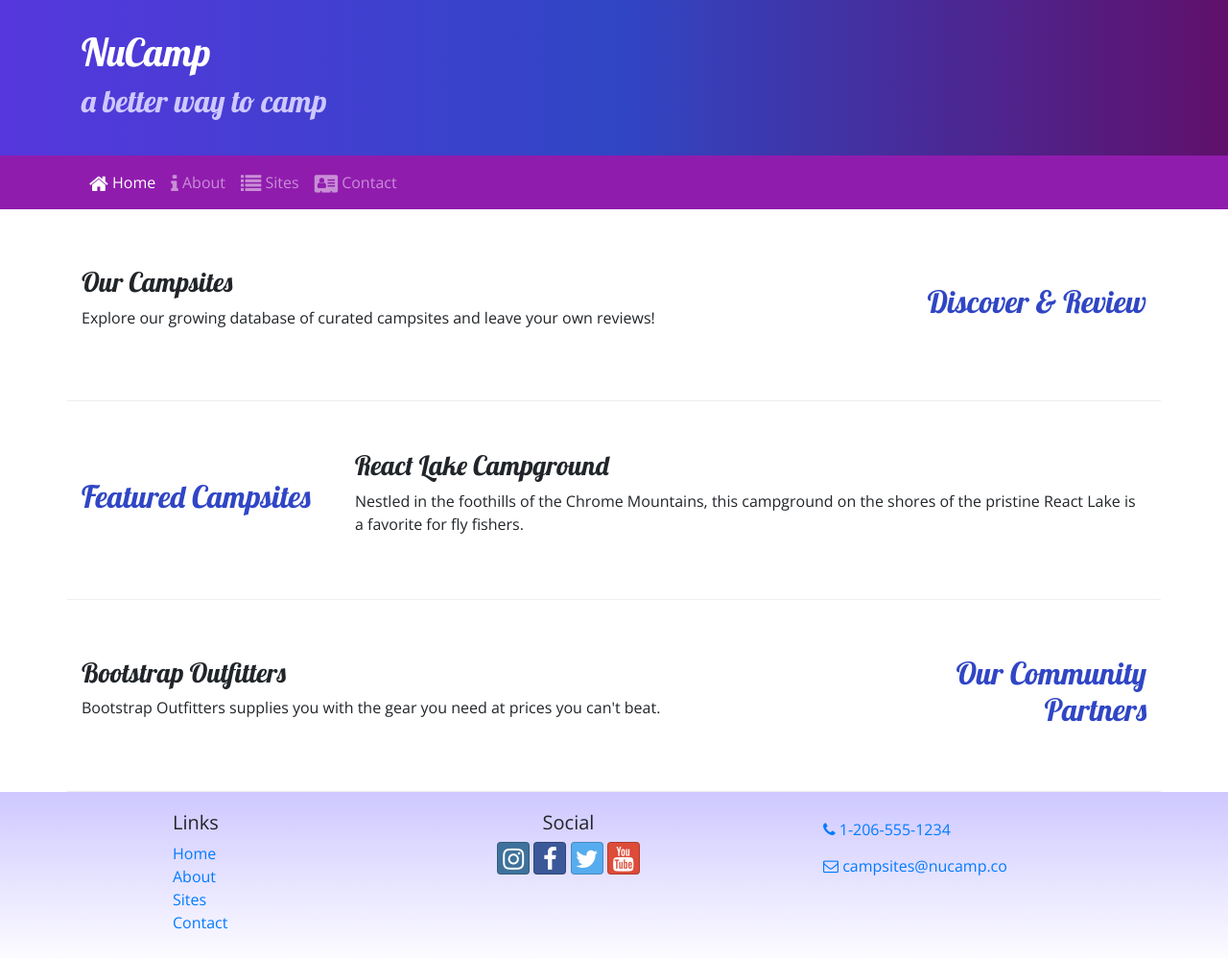
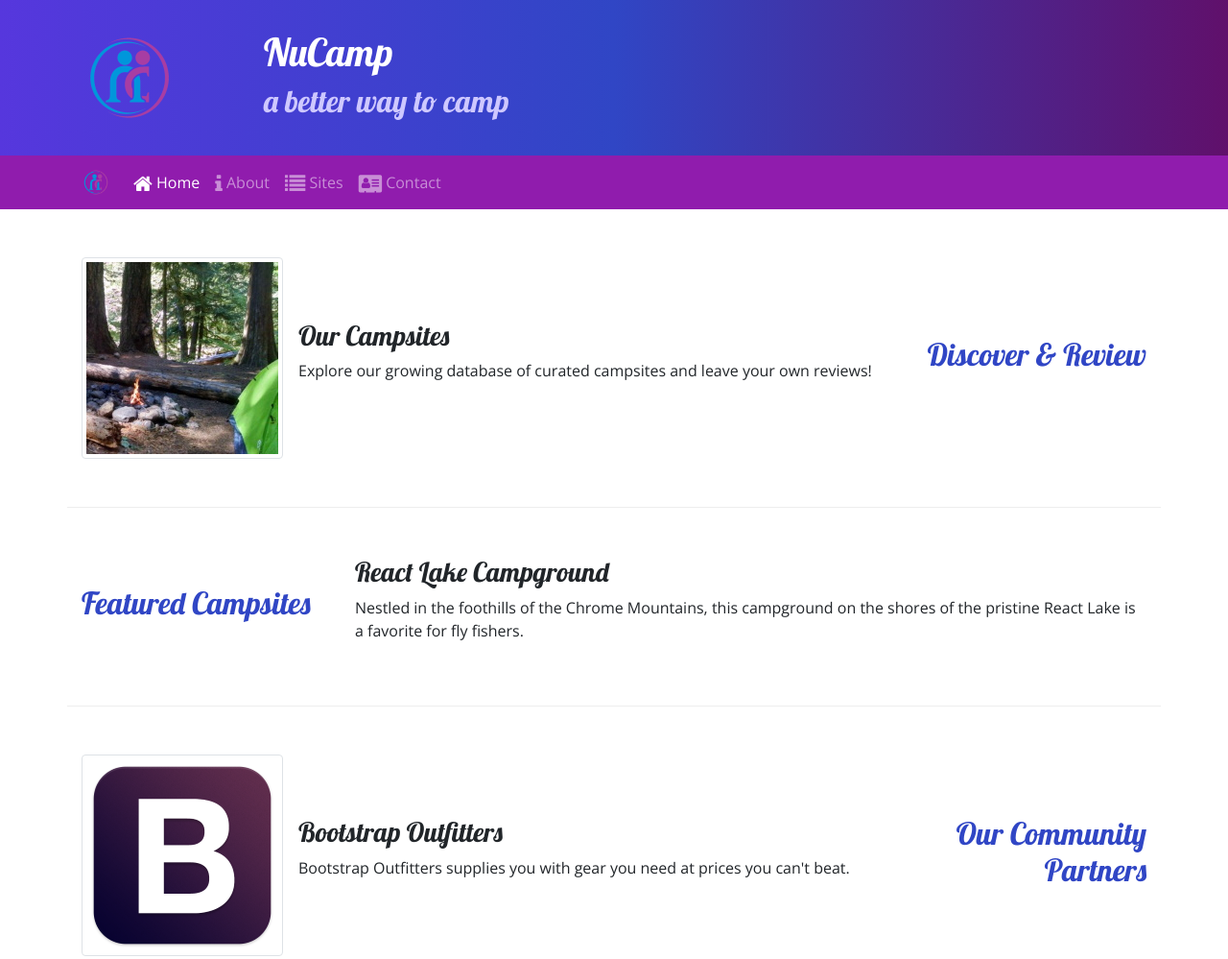
Before and after one commit to guille-byte/nucampsite, a website: page index.html in a window 1280 px wide. Shown: the top 999 px of the page at 96% size. Drawn offline with nearby package versions, Linux system fonts and the light colour scheme.

Commit message:
Images and Media

```diff
--- a/index.html
+++ b/index.html
@@ -22,6 +22,9 @@
     <header class="jumbotron jumbotron-fluid">
         <div class="container">
             <div class="row">
+                <div class="col-4 col-sm-3 col-md-2 align-self-center">
+                    <a href="#"><img src="img/logo.png" class="img-fluid" /></a>
+                </div>
                 <div class="col">
                     <h1>NuCamp</h1>
                     <h2>a better way to camp</h2>
@@ -32,6 +35,7 @@
 
     <nav class="navbar navbar-expand-sm navbar-dark sticky-top">
         <div class="container">
+            <a class="navbar-brand" href="#"><img src="img/logo.png" height="30" width="30" /></a>
             <button class="navbar-toggler ml-auto" type="button" data-toggle="collapse" data-target="#nucampNavbar">
                 <span class="navbar-toggler-icon"></span>
             </button>
@@ -52,8 +56,13 @@
                 <h2 class="text-sm-right">Discover & Review</h2>
             </div>
             <div class="col">
-                <h3>Our Campsites</h3>
-                <p class="d-none d-sm-block">Explore our growing database of curated campsites and leave your own reviews!</p>
+                <div class="media">
+                    <img class="d-flex mr-3 img-thumbnail" src="img/breadcrumb-trail-thumb.jpg" alt="Breadcrumb Trail" />
+                    <div class="media-body align-self-center">
+                        <h3>Our Campsites</h3>
+                        <p class="d-none d-sm-block">Explore our growing database of curated campsites and leave your own reviews!</p>
+                    </div>
+                </div>
             </div>
         </div>
 
@@ -72,8 +81,13 @@
                 <h2 class="text-sm-right">Our Community Partners</h2>
             </div>
             <div class="col">
-                <h3>Bootstrap Outfitters</h3>
-        		<p class="d-none d-sm-block">Bootstrap Outfitters supplies you with the gear you need at prices you can't beat.</p>
+                <div class="media">
+                    <img class="d-flex mr-3 img-thumbnail" src="img/bootstrap-thumb.png" alt="Bootstrap Outfitters" />
+                    <div class="media-body align-self-center">
+                        <h3>Bootstrap Outfitters</h3>
+        				<p class="d-none d-sm-block">Bootstrap Outfitters supplies you with gear you need at prices you can't beat.</p>
+                    </div>
+                </div>
             </div>
         </div>
     </div>
```
Also changed, not shown: aboutus.html (+4 -0 lines), contactus.html (+4 -0 lines), img/bootstrap-thumb.png (added), img/breadcrumb-trail-thumb.jpg (added), img/breadcrumb-trail.jpg (added), img/chrome-river-thumb.jpg (added), img/chrome-river.jpg (added), img/logo.png (added), img/react-lake-thumb.jpg (added), img/react-lake.jpg (added).
